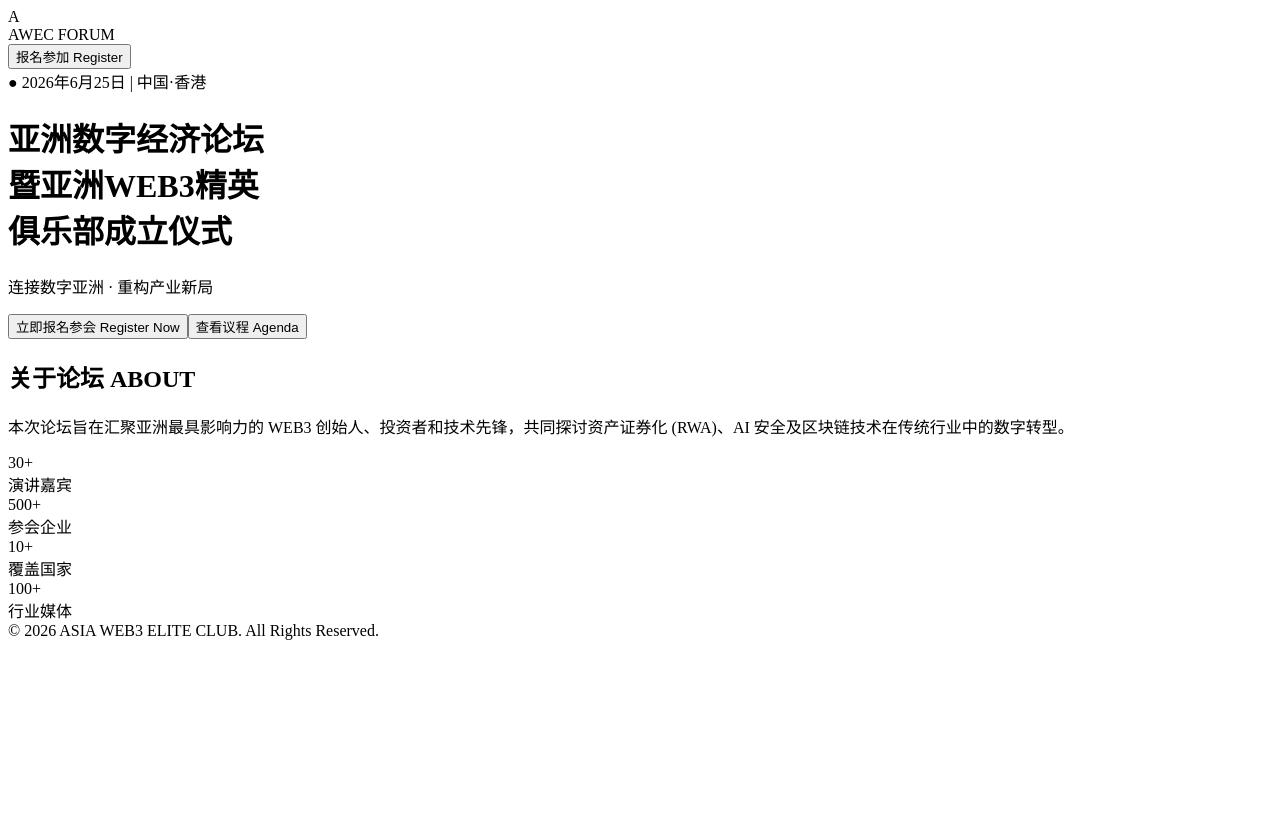
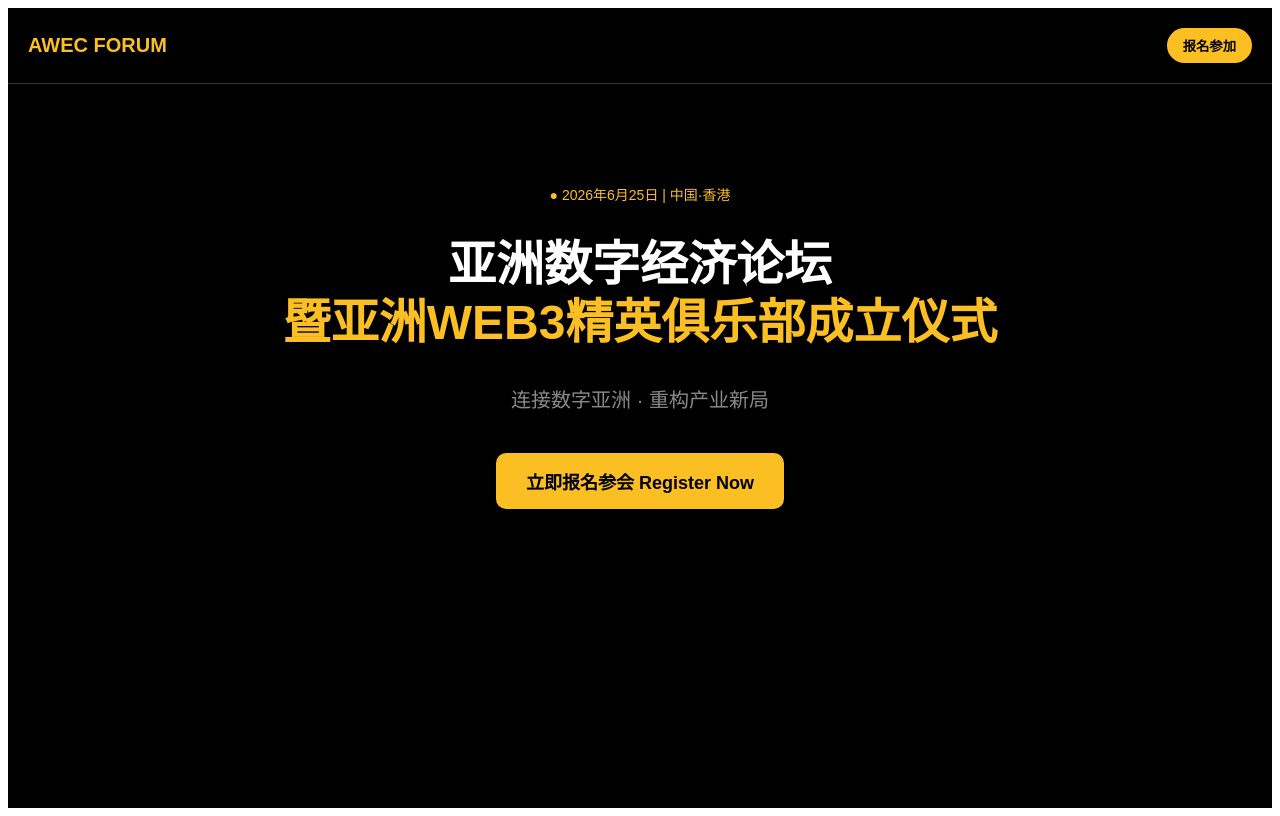
Before and after one commit to aderi2099-ai/awec-forum, a Next.js app: page / in a window 1280 px wide. Built offline with nearby package versions, Linux system fonts and the light colour scheme.

Commit message:
Update page.tsx

```diff
--- a/app/page.tsx
+++ b/app/page.tsx
@@ -1,74 +1,23 @@
 import React from 'react';
 
-// 这是一个纯净的单页代码，直接替换你 app/page.tsx 的内容
 export default function ForumPage() {
   return (
-    <div className="min-h-screen bg-black text-white font-sans">
-      {/* 顶部导航 */}
-      <nav className="flex items-center justify-between p-4 border-b border-gray-800 bg-black/50 backdrop-blur-md sticky top-0 z-50">
-        <div className="flex items-center gap-2">
-          <div className="w-8 h-8 bg-yellow-500 rounded-full flex items-center justify-center text-black font-bold">A</div>
-          <span className="font-bold text-lg tracking-tight">AWEC FORUM</span>
+    <div style={{ backgroundColor: '#000', color: '#fff', minHeight: '100vh', fontFamily: 'sans-serif' }}>
+      <nav style={{ padding: '20px', borderBottom: '1px solid #333', display: 'flex', justifyContent: 'space-between', alignItems: 'center' }}>
+        <div style={{ fontWeight: 'bold', fontSize: '20px', color: '#fbbf24' }}>AWEC FORUM</div>
+        <button style={{ backgroundColor: '#fbbf24', color: '#000', border: 'none', padding: '8px 16px', borderRadius: '20px', fontWeight: 'bold' }}>报名参加</button>
+      </nav>
+      <div style={{ textAlign: 'center', padding: '100px 20px' }}>
+        <div style={{ color: '#fbbf24', marginBottom: '20px', fontSize: '14px' }}>● 2026年6月25日 | 中国·香港</div>
+        <h1 style={{ fontSize: '48px', fontWeight: '900', lineHeight: '1.2' }}>
+          亚洲数字经济论坛<br/>
+          <span style={{ color: '#fbbf24' }}>暨亚洲WEB3精英俱乐部成立仪式</span>
+        </h1>
+        <p style={{ color: '#888', fontSize: '20px', marginTop: '20px' }}>连接数字亚洲 · 重构产业新局</p>
+        <div style={{ marginTop: '40px' }}>
+          <button style={{ backgroundColor: '#fbbf24', padding: '15px 30px', borderRadius: '10px', fontSize: '18px', fontWeight: 'bold', border: 'none', cursor: 'pointer' }}>立即报名参会 Register Now</button>
         </div>
-        <button className="bg-yellow-500 text-black px-4 py-1.5 rounded-full text-sm font-bold">
-          报名参加 Register
-        </button>
-      </nav>
-
-      {/* 主视觉区域 */}
-      <main className="relative">
-        <div className="relative h-[60vh] flex items-center justify-center overflow-hidden">
-          {/* 这里建议替换为你喜欢的背景图地址 */}
-          <div className="absolute inset-0 bg-gradient-to-b from-transparent to-black z-10" />
-          <div className="absolute inset-0 bg-[url('https://images.unsplash.com/photo-1519810753478-b9dfbd3a711b?q=80&w=2000')] bg-cover bg-center opacity-60" />
-
-          <div className="relative z-20 text-center px-4">
-            <div className="inline-block bg-yellow-500/20 text-yellow-500 border border-yellow-500/50 px-3 py-1 rounded-full text-xs font-bold mb-4">
-              ● 2026年6月25日 | 中国·香港
-            </div>
-            <h1 className="text-4xl md:text-6xl font-black mb-4 leading-tight">
-              亚洲数字经济论坛<br/>
-              <span className="text-yellow-500">暨亚洲WEB3精英<br/>俱乐部成立仪式</span>
-            </h1>
-            <p className="text-gray-400 text-lg md:text-xl max-w-2xl mx-auto mb-8">
-              连接数字亚洲 · 重构产业新局
-            </p>
-            <div className="flex flex-col sm:flex-row gap-4 justify-center">
-              <button className="bg-yellow-500 hover:bg-yellow-400 text-black font-bold py-4 px-8 rounded-xl transition-all transform hover:scale-105">
-                立即报名参会 Register Now
-              </button>
-              <button className="bg-white/10 hover:bg-white/20 backdrop-blur-md border border-white/20 text-white font-bold py-4 px-8 rounded-xl transition-all">
-                查看议程 Agenda
-              </button>
-            </div>
-          </div>
-        </div>
-
-        {/* 论坛简介 */}
-        <section className="py-20 px-6 max-w-4xl mx-auto">
-          <h2 className="text-2xl font-bold mb-8 border-l-4 border-yellow-500 pl-4">关于论坛 ABOUT</h2>
-          <p className="text-gray-300 leading-relaxed mb-6">
-            本次论坛旨在汇聚亚洲最具影响力的 WEB3 创始人、投资者和技术先锋，共同探讨资产证券化 (RWA)、AI 安全及区块链技术在传统行业中的数字转型。
-          </p>
-          <div className="grid grid-cols-2 md:grid-cols-4 gap-4 text-center">
-            {[
-              { label: '演讲嘉宾', value: '30+' },
-              { label: '参会企业', value: '500+' },
-              { label: '覆盖国家', value: '10+' },
-              { label: '行业媒体', value: '100+' },
-            ].map((stat, i) => (
-              <div key={i} className="p-4 bg-gray-900 rounded-2xl border border-gray-800">
-                <div className="text-2xl font-black text-yellow-500">{stat.value}</div>
-                <div className="text-xs text-gray-500 mt-1">{stat.label}</div>
-              </div>
-            ))}
-          </div>
-        </section>
-      </main>
-
-      <footer className="py-10 border-t border-gray-900 text-center text-gray-600 text-sm">
-        © 2026 ASIA WEB3 ELITE CLUB. All Rights Reserved.
-      </footer>
+      </div>
     </div>
   );
 }
```
